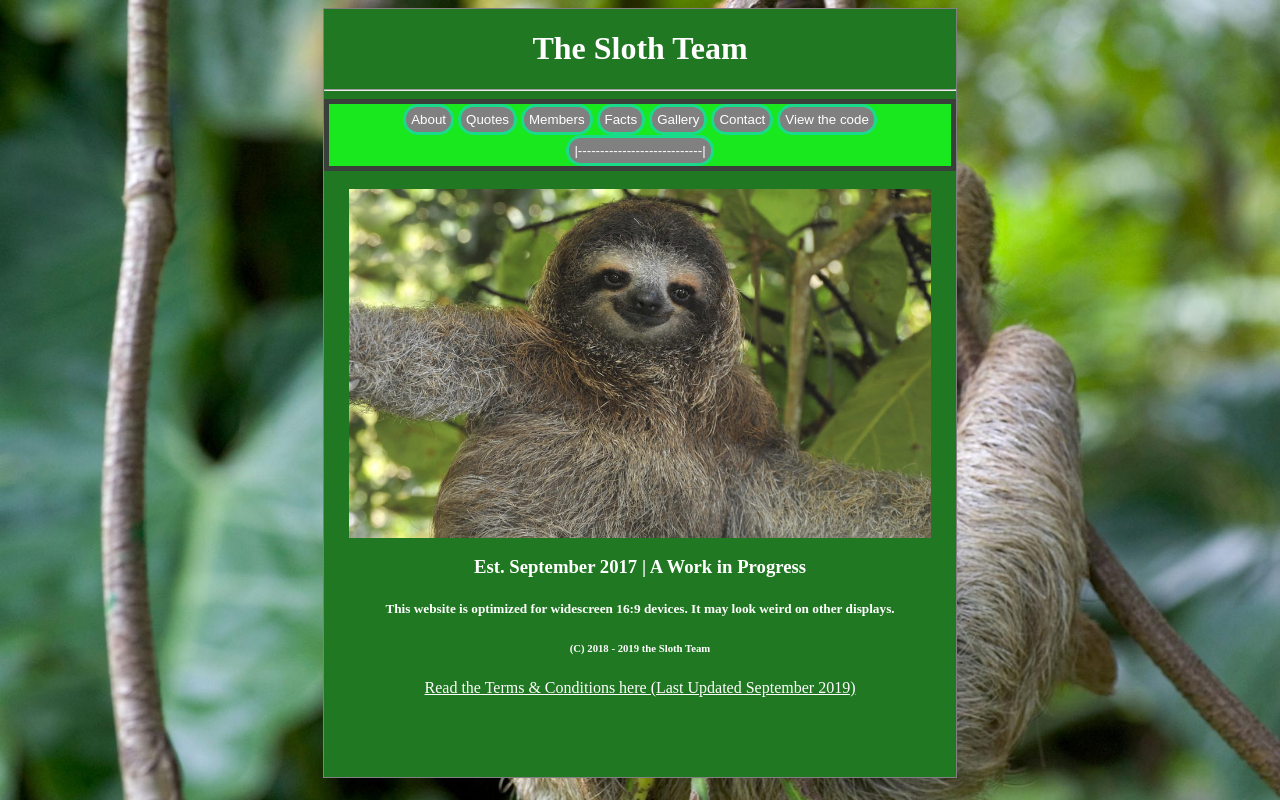
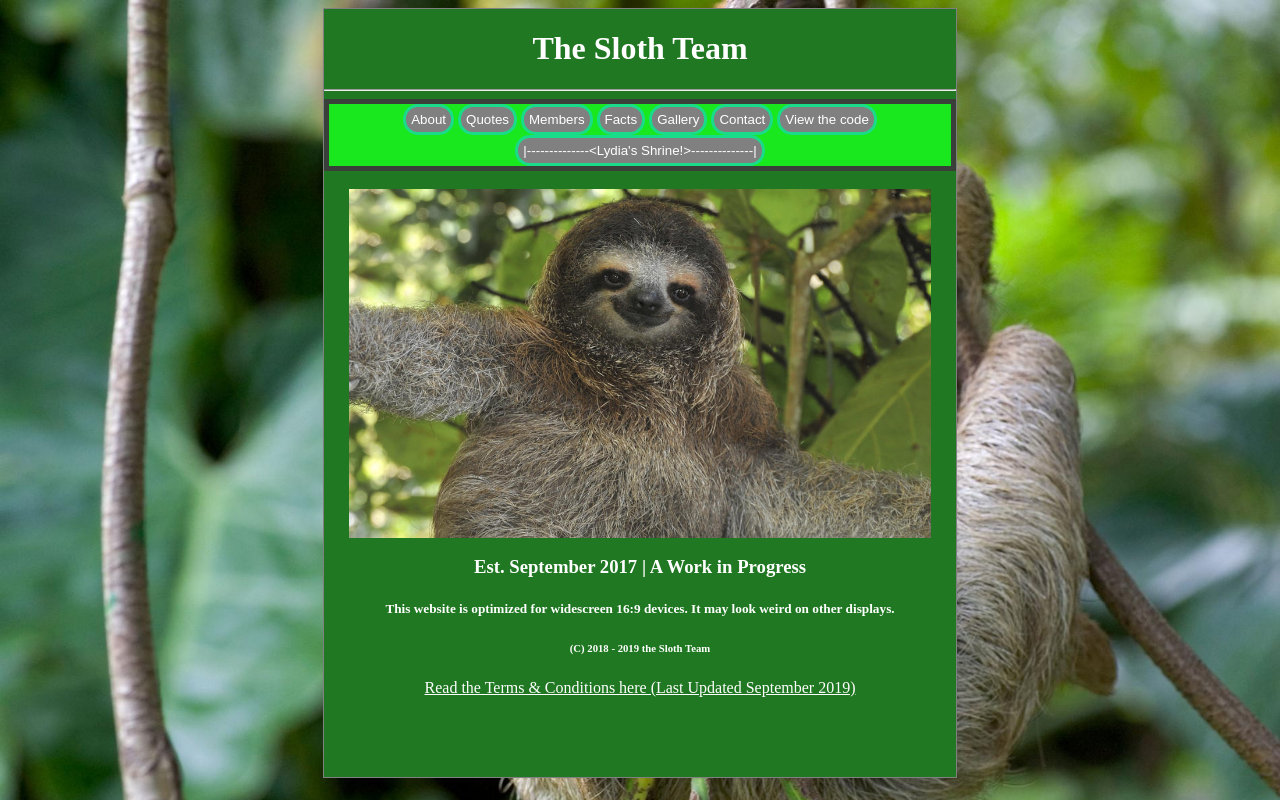
Before and after one commit to ikeacat/slothteam, a plain HTML site: page index.html in a window 1280 px wide. Drawn offline with Linux system fonts and the light colour scheme; a web font is replaced by a local one.

Commit message:
Main - Escape the brackets

```diff
--- a/index.html
+++ b/index.html
@@ -27,7 +27,7 @@
                       <a href="page/contact.html"><button class="buttonspecific">Contact</button></a>
                       <a href="https://github.com/ikeacat/slothteam"><button class="buttonspecific">View the code</button></a>
                       <br>
-                      <a href="page/lydianotice.html"><button class="buttonspecific">|--------------<Lydia's Shrine!>--------------|</button></a>
+                      <a href="page/lydianotice.html"><button class="buttonspecific">|--------------&lt;Lydia's Shrine!&gt;--------------|</button></a>
                     </div>
                     <br>
                     <div id="randomSlothImage"></div>
```
